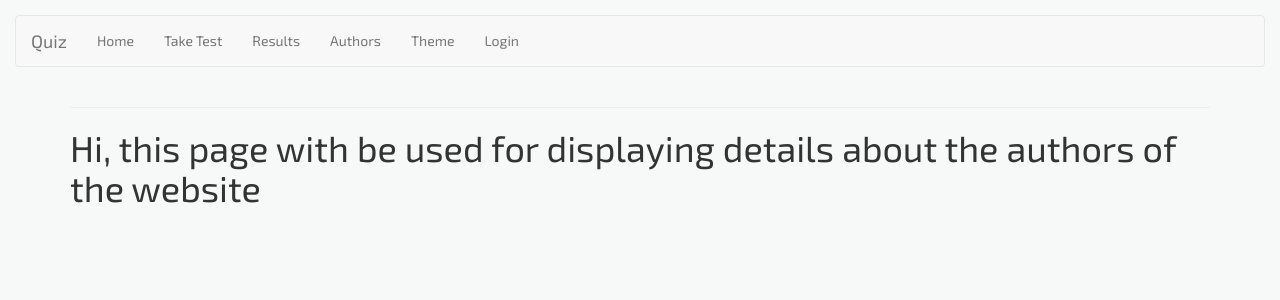
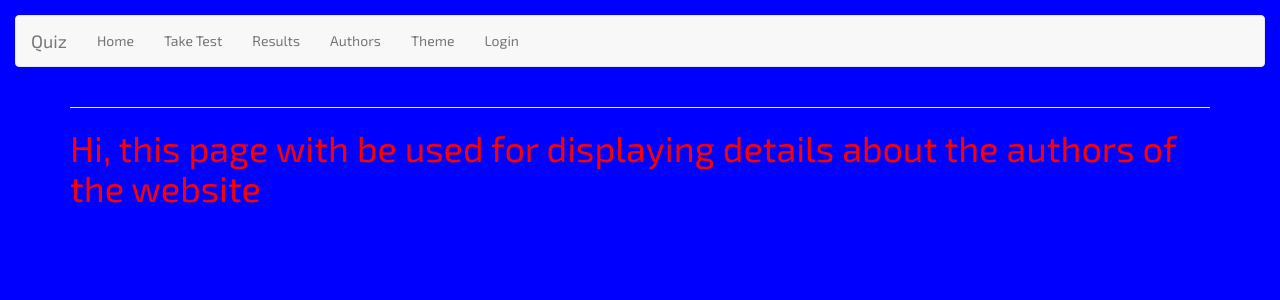
Before and after one commit to quasarswastik/CITS3403_Project-2, a Flask app: page /authors in a window 1280 px wide. Shown: the top 300 px of the page. Run offline with Flask 2, Linux system fonts and the light colour scheme; some libraries are stand-ins or nearby versions.

Commit message:
css test

```diff
--- /dev/null
+++ b/app/static/css/main.css
@@ -0,0 +1,13 @@
+body    {
+  margin: 15px;
+  border: 10rem;
+  font-family: 'Exo 2', sans-serif;
+  /* use different font */
+  background-color: blue;
+}
+
+h1  {
+  font-family: 'Exo 2', sans-serif;
+  color: red;
+
+}
--- a/app/templates/base.html
+++ b/app/templates/base.html
@@ -14,10 +14,10 @@
         <link rel="stylesheet" href="https://maxcdn.bootstrapcdn.com/bootstrap/3.4.1/css/bootstrap.min.css">
         <script src="https://ajax.googleapis.com/ajax/libs/jquery/3.4.1/jquery.min.js"></script>
         <script src="https://maxcdn.bootstrapcdn.com/bootstrap/3.4.1/js/bootstrap.min.js"></script>
-        <link href="https://fonts.googleapis.com/css2?family=Baloo+2&family=Exo+2&display=swap" rel="stylesheet">
+        <link href="https://fonts.googleapis.com/css2?family=Exo+2&display=swap" rel="stylesheet">
         <link rel="stylesheet" href="https://fonts.googleapis.com/icon?family=Material+Icons">
-        <link rel="stylesheet" href="main.css">
-        <script src="JavaScript/interactive.js"></script>
+        <link rel="stylesheet" type="text/css" href="{{ url_for('static', filename='css/main.css') }}">
+        <!-- <script src="JavaScript/interactive.js"></script> -->
     </head>
 
     <body>
```
